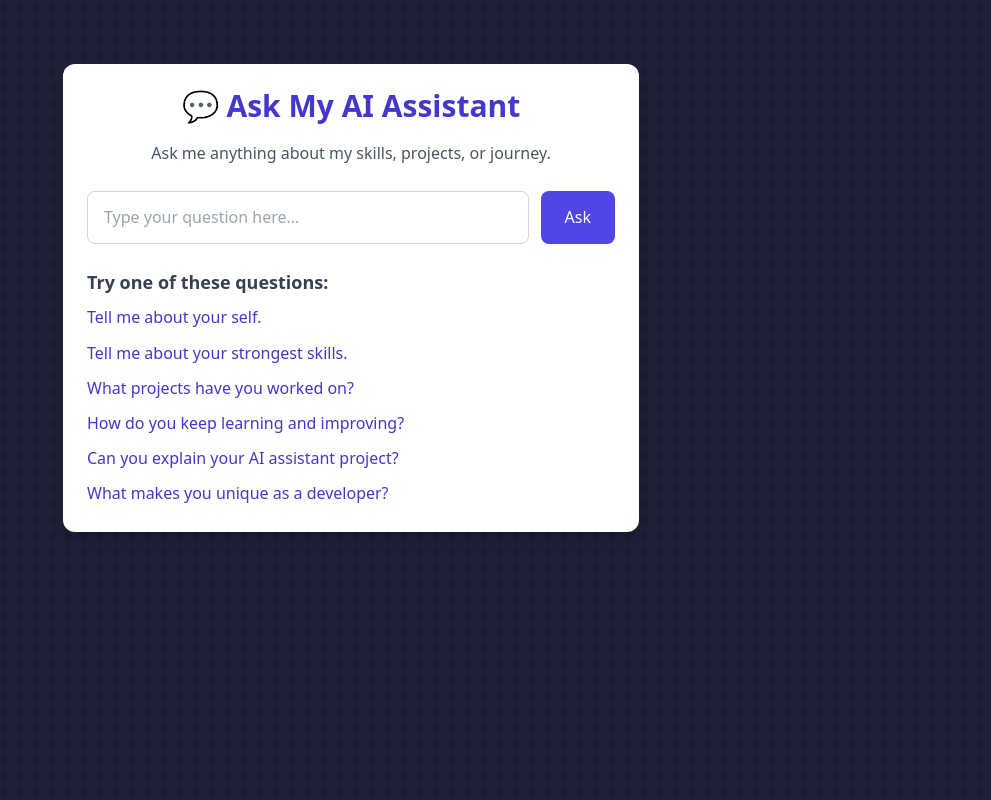
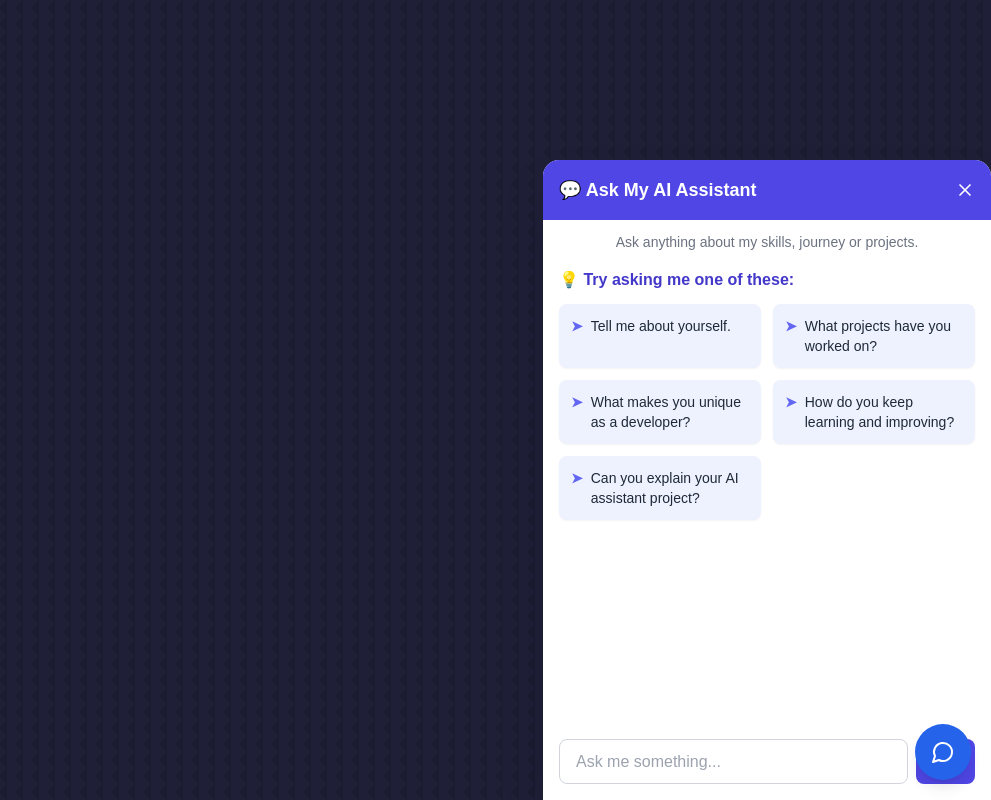
Before and after one commit to aditya74841/my_portfolio, a React (Create React App) app: page /ai in a window 1280 px wide. Shown: the whole page, without its empty margins (289-1280 px from the left). Built offline with nearby package versions, Linux system fonts and the light colour scheme.

Commit message:
Added ai chatbox

```diff
--- a/src/App.jsx
+++ b/src/App.jsx
@@ -16,7 +16,7 @@ import Main from "./components/blog/Main";
 import Resume from "./components/resume/Resume";
 import { Toaster } from "react-hot-toast";
 import AIChat from "./components/Ai/AIChat";
-
+import FloatingChat from "./components/Ai/FloatingChat";
 
 const FullHome = () => (
   <>
@@ -58,9 +58,9 @@ const App = () => {
           <Route path="/cv" element={<Resume />} />
           <Route path="/ai" element={<AIChat />} />
         </Routes>
+        <FloatingChat />
       </Router>
     </>
-
   );
 };
 
--- a/src/components/Ai/AIChat.jsx
+++ b/src/components/Ai/AIChat.jsx
@@ -1,14 +1,7 @@
 // import React, { useState } from "react";
+// import { LoaderCircle, User, Bot } from "lucide-react";
 
-// const genericQuestions = [
-//   "Tell me about your To-Do app.",
-//   "What technologies do you use?",
-//   "How did you build your portfolio website?",
-//   "Can you explain your AI assistant project?",
-//   "What skills are you strongest at?",
-// ];
-
-// const AIChat = () => {
+// const AIChat = ({ embedded = false }) => {
 //   const [question, setQuestion] = useState("");
 //   const [response, setResponse] = useState("");
 //   const [loading, setLoading] = useState(false);
@@ -21,77 +14,128 @@
 //     setResponse("");
 
 //     try {
-//       const res = await fetch("http://localhost:8080/ask", {
+//       const res = await fetch("https://portfolio-server-8zb7.onrender.com/ask", {
 //         method: "POST",
 //         headers: { "Content-Type": "application/json" },
 //         body: JSON.stringify({ question }),
 //       });
 
 //       const data = await res.json();
-
 //       if (res.ok) {
 //         setResponse(data.answer);
 //       } else {
 //         setError(data.error || "Something went wrong.");
 //       }
 //     } catch (err) {
+//       console.log("Error:", err.message);
 //       setError("Could not connect to the assistant.");
 //     } finally {
 //       setLoading(false);
 //     }
 //   };
 
+//   const genericQuestions = [
+//     "Tell me about your self.",
+//     "What projects have you worked on?",
+//     "What makes you unique as a developer?",
+//     "How do you keep learning and improving?",
+//     "Can you explain your AI assistant project?",
+//   ];
+
+//   const linkify = (text) => {
+//     text = text.replace(/\[([^\]]+)\]\((https?:\/\/[^\s)]+)\)/g, (_, label, url) => {
+//       return `<a href="${url}" target="_blank" rel="noopener noreferrer" class="text-blue-600 underline">${label}</a>`;
+//     });
+//     return text.replace(/(https?:\/\/[^\s<>"')\]]+)/g, (url) => {
+//       const cleanUrl = url.replace(/[.,)]*$/, "");
+//       return `<a href="${cleanUrl}" target="_blank" rel="noopener noreferrer" class="text-blue-600 underline">${cleanUrl}</a>`;
+//     });
+//   };
+
 //   return (
-//     <div className="max-w-3xl mx-auto p-8 bg-white rounded-xl shadow-md font-sans">
-//       <h1 className="text-3xl font-semibold mb-2 text-gray-900">💬 Ask My AI Assistant</h1>
-//       <p className="text-gray-600 mb-6">You can ask anything about my work, skills, or journey.</p>
+//     <div
+//       className={`${
+//         embedded ? "w-full h-full" : "max-w-xl mx-auto mt-16"
+//       } p-6 bg-white rounded-xl shadow-xl font-sans flex flex-col`}
+//     >
+//       {/* {!embedded && (
+//         <> */}
+//           <h1 className="text-2xl font-semibold mb-2 text-indigo-700 text-center">
+//             💬 Ask My AI Assistant
+//           </h1>
+//           <p className="text-center text-gray-600 mb-4">
+//             Ask anything about my skills, journey or projects.
+//           </p>
+//         {/* </>
+//       )} */}
 
-//       <div className="flex gap-4 mb-4">
+//       <div className="flex gap-2 mb-4">
 //         <input
+//           className="flex-grow border border-gray-300 rounded-lg px-4 py-2 text-gray-900 focus:outline-none focus:ring-2 focus:ring-indigo-500"
 //           type="text"
-//           placeholder="Type your question..."
+//           placeholder="Ask me something..."
 //           value={question}
 //           onChange={(e) => setQuestion(e.target.value)}
-//           className="flex-1 px-4 py-3 border border-gray-300 rounded-md focus:outline-none focus:ring-2 focus:ring-blue-500 text-gray-900"
-//           onKeyDown={(e) => {
-//             if (e.key === "Enter") askAI();
-//           }}
+//           onKeyDown={(e) => e.key === "Enter" && askAI()}
+//           disabled={loading}
 //         />
 //         <button
 //           onClick={askAI}
 //           disabled={loading}
-//           className={`px-6 py-3 rounded-md text-white font-semibold ${
-//             loading ? "bg-gray-400 cursor-not-allowed" : "bg-blue-600 hover:bg-blue-700"
+//           className={`px-4 py-2 rounded-lg font-medium text-white transition ${
+//             loading ? "bg-indigo-300 cursor-not-allowed" : "bg-indigo-600 hover:bg-indigo-700"
 //           }`}
 //         >
-//           {loading ? "Thinking..." : "Ask"}
+//           {loading ? <LoaderCircle className="animate-spin" size={20} /> : "Ask"}
 //         </button>
 //       </div>
 
-//       <div className="mb-6">
-//         <h2 className="text-gray-700 mb-2 font-medium">Try one of these questions:</h2>
-//         <div className="flex flex-wrap gap-2">
-//           {genericQuestions.map((q, idx) => (
-//             <button
-//               key={idx}
-//               onClick={() => setQuestion(q)}
-//               className="bg-gray-100 hover:bg-gray-200 px-3 py-1 rounded-full text-sm text-gray-700 cursor-pointer transition"
-//             >
-//               {q}
-//             </button>
-//           ))}
-//         </div>
-//       </div>
+//       {error && (
+//         <div className="mb-4 text-red-600 bg-red-100 px-4 py-2 rounded-md">{error}</div>
+//       )}
 
-//       {error && (
-//         <div className="mb-4 p-3 bg-red-100 text-red-700 rounded-md font-medium">
-//           {error}
+//       {question && (
+//         <div className="flex items-start gap-2 mb-2">
+//           <div className="text-indigo-500">
+//             <User size={20} />
+//           </div>
+//           <div className="bg-indigo-50 px-4 py-2 rounded-lg text-gray-800 max-w-[90%]">
+//             {question}
+//           </div>
 //         </div>
 //       )}
 
 //       {response && (
-//         <div className="whitespace-pre-wrap p-5 bg-gray-50 border border-gray-200 rounded-md text-gray-800 text-lg">
-//           {response}
+//         <div className="flex items-start gap-2 mb-4">
+//           <div className="text-green-600">
+//             <Bot size={20} />
+//           </div>
+//           <div
+//   className="mb-6 whitespace-pre-wrap bg-gray-50 border border-gray-200 rounded-lg p-5 text-gray-800 text-lg max-h-96 overflow-y-auto"
+//   dangerouslySetInnerHTML={{ __html: linkify(response) }}
+// />
+
+//         </div>
+//       )}
+
+//       {!response && !loading && (
+//         <div className="mt-3 text-sm text-gray-600">
+//           <span className="font-medium">Try asking:</span>
+//           <ul className="list-disc list-inside mt-1 space-y-1 text-indigo-700">
+//             {genericQuestions.map((q, idx) => (
+//               <li
+//                 key={idx}
+//                 onClick={() => {
+//                   setQuestion(q);
+//                   setResponse("");
+//                   setTimeout(() => askAI(), 200);
+//                 }}
+//                 className="hover:underline cursor-pointer"
+//               >
+//                 {q}
+//               </li>
+//             ))}
+//           </ul>
 //         </div>
 //       )}
 //     </div>
@@ -99,162 +143,154 @@
 // };
 
 // export default AIChat;
+import React, { useState, useRef, useEffect } from "react";
+import { LoaderCircle, User, Bot, X } from "lucide-react";
 
-import React, { useState } from "react";
-
-const AIChat = () => {
+const AIChat = ({ embedded = false, onClose }) => {
   const [question, setQuestion] = useState("");
   const [response, setResponse] = useState("");
   const [loading, setLoading] = useState(false);
   const [error, setError] = useState("");
+
+  const modalRef = useRef(null);
 
   const askAI = async () => {
     if (!question.trim()) return;
     setLoading(true);
     setError("");
     setResponse("");
-    // http://localhost:8080/ask
-    // https://portfolio-server-8zb7.onrender.com/ask
 
     try {
-      const res = await fetch(
-        "https://portfolio-server-8zb7.onrender.com/ask",
-        {
+      const res = await fetch("https://portfolio-server-8zb7.onrender.com/ask", {
         method: "POST",
         headers: { "Content-Type": "application/json" },
         body: JSON.stringify({ question }),
-        }
-      );
-      // console.log(res);
+      });
+
       const data = await res.json();
-
       if (res.ok) {
         setResponse(data.answer);
       } else {
         setError(data.error || "Something went wrong.");
       }
     } catch (err) {
-      console.log("The Error is", err.message);
       setError("Could not connect to the assistant.");
     } finally {
       setLoading(false);
     }
   };
 
-  // Some generic questions users might want to ask
   const genericQuestions = [
-    "Tell me about your self.",
-    "Tell me about your strongest skills.",
+    "Tell me about yourself.",
     "What projects have you worked on?",
+    "What makes you unique as a developer?",
     "How do you keep learning and improving?",
     "Can you explain your AI assistant project?",
-    "What makes you unique as a developer?",
   ];
-  // function linkify(text) {
-  //   const urlRegex = /(https?:\/\/[^\s]+)/g;
-  //   return text.replace(urlRegex, (url) => {
-  //     return `<a href="${url}" target="_blank" rel="noopener noreferrer" class="text-blue-600 underline">${url}</a>`;
-  //   });
-  // }
-  function linkify(text) {
-    // First, replace markdown links: [text](url)
+
+  const linkify = (text) => {
     text = text.replace(
       /\[([^\]]+)\]\((https?:\/\/[^\s)]+)\)/g,
-      (_, label, url) => {
-        return `<a href="${url}" target="_blank" rel="noopener noreferrer" class="text-blue-600 underline">${label}</a>`;
-      }
+      (_, label, url) =>
+        `<a href="${url}" target="_blank" rel="noopener noreferrer" class="text-blue-600 underline">${label}</a>`
     );
-
-    // Then, replace plain URLs (excluding trailing punctuation)
     return text.replace(/(https?:\/\/[^\s<>"')\]]+)/g, (url) => {
-      // Remove any trailing punctuation like .,),]
-      const cleanedUrl = url.replace(/[.,)]*$/, "");
-      return `<a href="${cleanedUrl}" target="_blank" rel="noopener noreferrer" class="text-blue-600 underline">${cleanedUrl}</a>`;
+      const cleanUrl = url.replace(/[.,)]*$/, "");
+      return `<a href="${cleanUrl}" target="_blank" rel="noopener noreferrer" class="text-blue-600 underline">${cleanUrl}</a>`;
     });
-  }
+  };
 
   return (
-    <div className="max-w-xl mx-auto mt-16 p-6 bg-white rounded-xl shadow-lg font-sans">
-      <h1 className="text-3xl font-semibold mb-4 text-center text-indigo-700">
-        💬 Ask My AI Assistant
-      </h1>
-      <p className="text-center text-gray-600 mb-6">
-        Ask me anything about my skills, projects, or journey.
+    <div
+      ref={modalRef}
+      className={`${
+        embedded ? "" : "fixed bottom-0 right-0 z-50"
+      } w-full max-w-md h-[80vh] bg-white rounded-t-2xl shadow-2xl flex flex-col overflow-hidden border border-gray-200`}
+    >
+      {/* Header */}
+      <div className="flex items-center justify-between p-4 bg-indigo-600 text-white">
+        <h2 className="text-lg font-semibold">💬 Ask My AI Assistant</h2>
+        {!embedded && (
+          <button onClick={onClose}>
+            <X size={20} />
+          </button>
+        )}
+      </div>
+
+      {/* Scrollable chat area */}
+      <div className="flex-1 overflow-y-auto px-4 py-3 space-y-4">
+        <p className="text-center text-gray-500 text-sm">
+          Ask anything about my skills, journey or projects.
         </p>
 
-      <div className="flex gap-3 mb-6">
-        <input
-          className="flex-grow border border-gray-300 rounded-lg px-4 py-3 text-gray-900 focus:outline-none focus:ring-2 focus:ring-indigo-500"
-          type="text"
-          placeholder="Type your question here..."
-          value={question}
-          onChange={(e) => setQuestion(e.target.value)}
-          onKeyDown={(e) => {
-            if (e.key === "Enter" && question.trim() && !loading) {
-              askAI();
-            }
-          }}
-          disabled={loading}
-        />
-        <button
-          className={`px-6 py-3 rounded-lg text-white font-medium transition ${
-            loading
-              ? "bg-indigo-300 cursor-not-allowed"
-              : "bg-indigo-600 hover:bg-indigo-700"
-          }`}
-          onClick={askAI}
-          disabled={loading}
-          aria-label="Ask question"
-        >
-          {loading ? "Thinking..." : "Ask"}
-        </button>
-      </div>
-
         {error && (
-        <div className="mb-6 text-red-600 bg-red-100 px-4 py-3 rounded-md">
+          <div className="text-red-600 bg-red-100 px-4 py-2 rounded-md">
             {error}
           </div>
         )}
 
-      {/* {response && (
-        <div className="mb-6 whitespace-pre-wrap bg-gray-50 border border-gray-200 rounded-lg p-5 text-gray-800 text-lg">
-          {response}
+        {question && (
+          <div className="flex items-start gap-2">
+            <User className="text-indigo-500 mt-1" size={20} />
+            <div className="bg-indigo-50 px-4 py-2 rounded-lg text-gray-800 max-w-[90%]">
+              {question}
             </div>
-      )} */}
+          </div>
+        )}
 
         {response && (
+          <div className="flex items-start gap-2">
+            <Bot className="text-green-600 mt-1" size={20} />
             <div
-          className="mb-6 whitespace-pre-wrap bg-gray-50 border border-gray-200 rounded-lg p-5 text-gray-800 text-lg"
+              className="whitespace-pre-wrap bg-gray-50 border border-gray-200 rounded-lg p-5 text-gray-800 text-base"
               dangerouslySetInnerHTML={{ __html: linkify(response) }}
             />
+          </div>
         )}
-      <div className="mt-4">
-        <h2 className="text-lg font-semibold mb-2 text-gray-700">
-          Try one of these questions:
-        </h2>
-        <ul className="list-disc list-inside space-y-2 text-indigo-700 cursor-pointer">
+
+{ !loading && (
+  <div className="text-sm text-gray-600 mt-4">
+    <span className="font-semibold text-base text-indigo-700">💡 Try asking me one of these:</span>
+    <div className="mt-3 grid grid-cols-1 sm:grid-cols-2 gap-3">
       {genericQuestions.map((q, idx) => (
-            <li
+        <div
           key={idx}
           onClick={() => {
             setQuestion(q);
             setResponse("");
+            setTimeout(() => askAI(), 200);
           }}
-              className="hover:underline"
-              role="button"
-              tabIndex={0}
-              onKeyDown={(e) => {
-                if (e.key === "Enter") {
-                  setQuestion(q);
-                  setResponse("");
-                }
-                askAI();
-              }}
+          className="cursor-pointer bg-indigo-50 hover:bg-indigo-100 border border-indigo-200 rounded-lg p-3 shadow-sm hover:shadow-md transition duration-200 ease-in-out flex items-start gap-2"
         >
-              {q}
-            </li>
+          <span className="text-indigo-500 font-bold">➤</span>
+          <span className="text-gray-800">{q}</span>
+        </div>
       ))}
-        </ul>
+    </div>
+  </div>
+)}
+      </div>
+
+      {/* Fixed input */}
+      <div className="p-4 border-t flex gap-2">
+        <input
+          className="flex-grow border border-gray-300 rounded-lg px-4 py-2 text-gray-900 focus:outline-none focus:ring-2 focus:ring-indigo-500"
+          type="text"
+          placeholder="Ask me something..."
+          value={question}
+          onChange={(e) => setQuestion(e.target.value)}
+          onKeyDown={(e) => e.key === "Enter" && askAI()}
+          disabled={loading}
+        />
+        <button
+          onClick={askAI}
+          disabled={loading}
+          className={`px-4 py-2 rounded-lg font-medium text-white transition ${
+            loading ? "bg-indigo-300 cursor-not-allowed" : "bg-indigo-600 hover:bg-indigo-700"
+          }`}
+        >
+          {loading ? <LoaderCircle className="animate-spin" size={20} /> : "Ask"}
+        </button>
       </div>
     </div>
   );
--- /dev/null
+++ b/src/components/Ai/FloatingChat.jsx
@@ -0,0 +1,91 @@
+// // components/Ai/FloatingChat.jsx
+// import React, { useState } from "react";
+// import { MessageCircle } from "lucide-react"; // Optional icon lib
+// import AIChat from "./AIChat";
+
+// const FloatingChat = () => {
+//   const [isOpen, setIsOpen] = useState(false);
+
+//   return (
+//     <>
+//       {/* Chat Box */}
+//       {isOpen && (
+//         <div className="fixed bottom-20 right-5 w-[320px] h-[400px] shadow-lg rounded-lg bg-white z-50 border overflow-hidden">
+//          <div className="w-full h-full bg-black" onClick={() => setIsOpen(false)}></div>
+//           <AIChat embedded />
+//         </div>
+//       )}
+
+//       {/* Floating Button */}
+//       <button
+//         onClick={() => setIsOpen(!isOpen)}
+//         className="fixed bottom-5 right-5 z-50 bg-blue-600 text-white p-4 rounded-full shadow-lg hover:bg-blue-700 transition"
+//       >
+//         <MessageCircle size={24} />
+//       </button>
+//     </>
+//   );
+// };
+
+// export default FloatingChat;
+
+import React, { useEffect, useState } from "react";
+import { MessageCircle, X } from "lucide-react";
+import AIChat from "./AIChat";
+
+const FloatingChat = () => {
+  const [isOpen, setIsOpen] = useState(false);
+
+  // Prevent background scroll
+  useEffect(() => {
+    if (isOpen) {
+      document.body.classList.add("overflow-hidden");
+    } else {
+      document.body.classList.remove("overflow-hidden");
+    }
+
+    // Clean up when unmounted
+    return () => document.body.classList.remove("overflow-hidden");
+  }, [isOpen]);
+
+  return (
+    <>
+      {isOpen && (
+        <div className="fixed inset-0 z-50 flex items-center justify-center bg-black bg-opacity-50">
+          {/* Clickable background */}
+          <div
+            className="absolute inset-0"
+            onClick={() => setIsOpen(false)}
+          ></div>
+
+          {/* Chatbox modal */}
+          {/* <div className="relative w-[90%] max-w-md h-[90%] bg-red-600 rounded-xl shadow-lg z-50 overflow-y-auto p-4"> */}
+          {/* Close button */}
+          <button
+            className="absolute top-3 right-3 text-gray-500 hover:text-gray-700"
+            onClick={() => setIsOpen(false)}
+          >
+            {/* <X size={20} /> */}
+          </button>
+
+          <AIChat embedded={false} onClose={() => setIsOpen(false)} />
+          {/* </div> */}
+        </div>
+      )}
+
+      {/* Floating toggle button */}
+      {!isOpen && (
+        <>
+          <button
+            onClick={() => setIsOpen(true)}
+            className="fixed bottom-5 right-5 z-50 bg-blue-600 text-white p-4 rounded-full shadow-lg hover:bg-blue-700 transition"
+          >
+            <MessageCircle size={24} />
+          </button>
+        </>
+      )}
+    </>
+  );
+};
+
+export default FloatingChat;
```
Also changed, not shown: src/components/portfolio/Portfolio.jsx (+1 -17 lines). Lines whose indentation alone changed are shown as unchanged.
